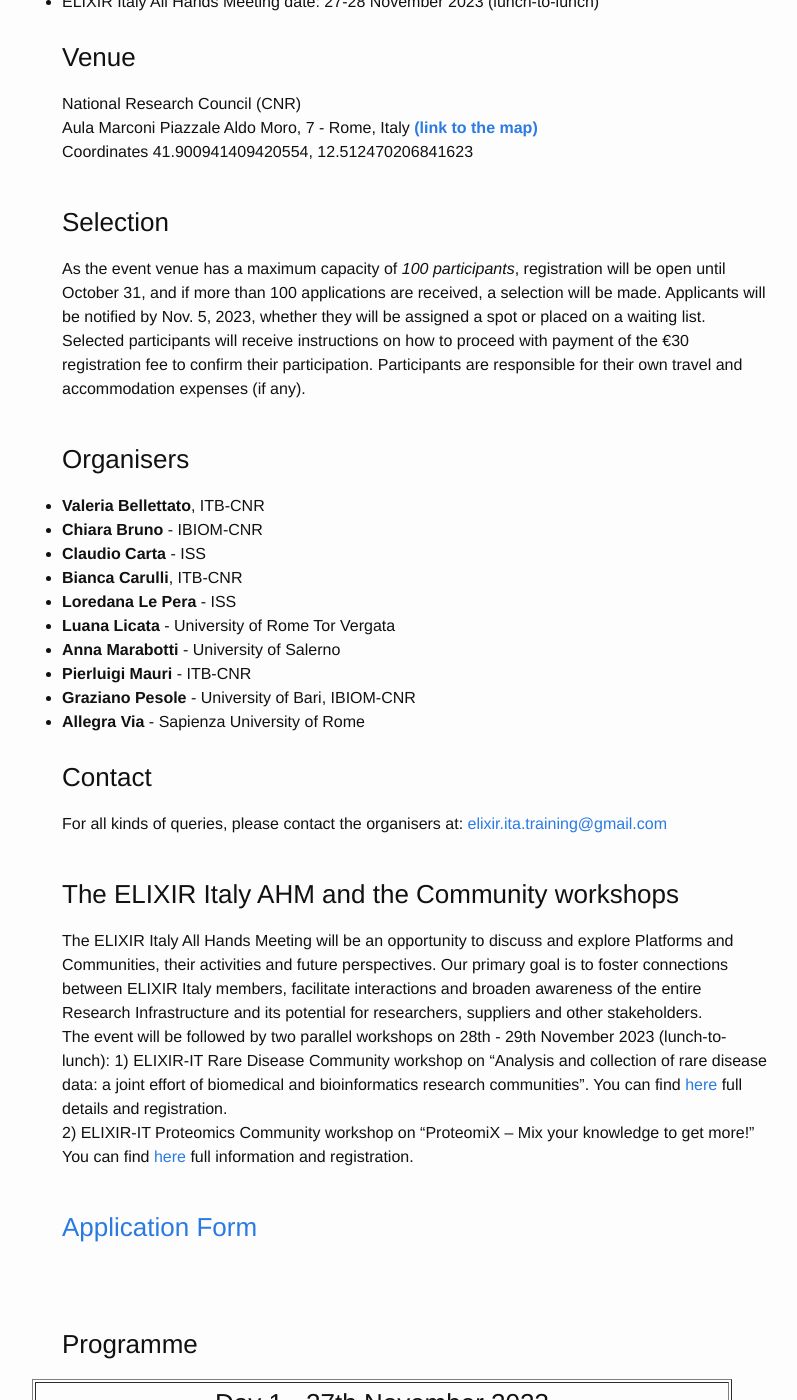
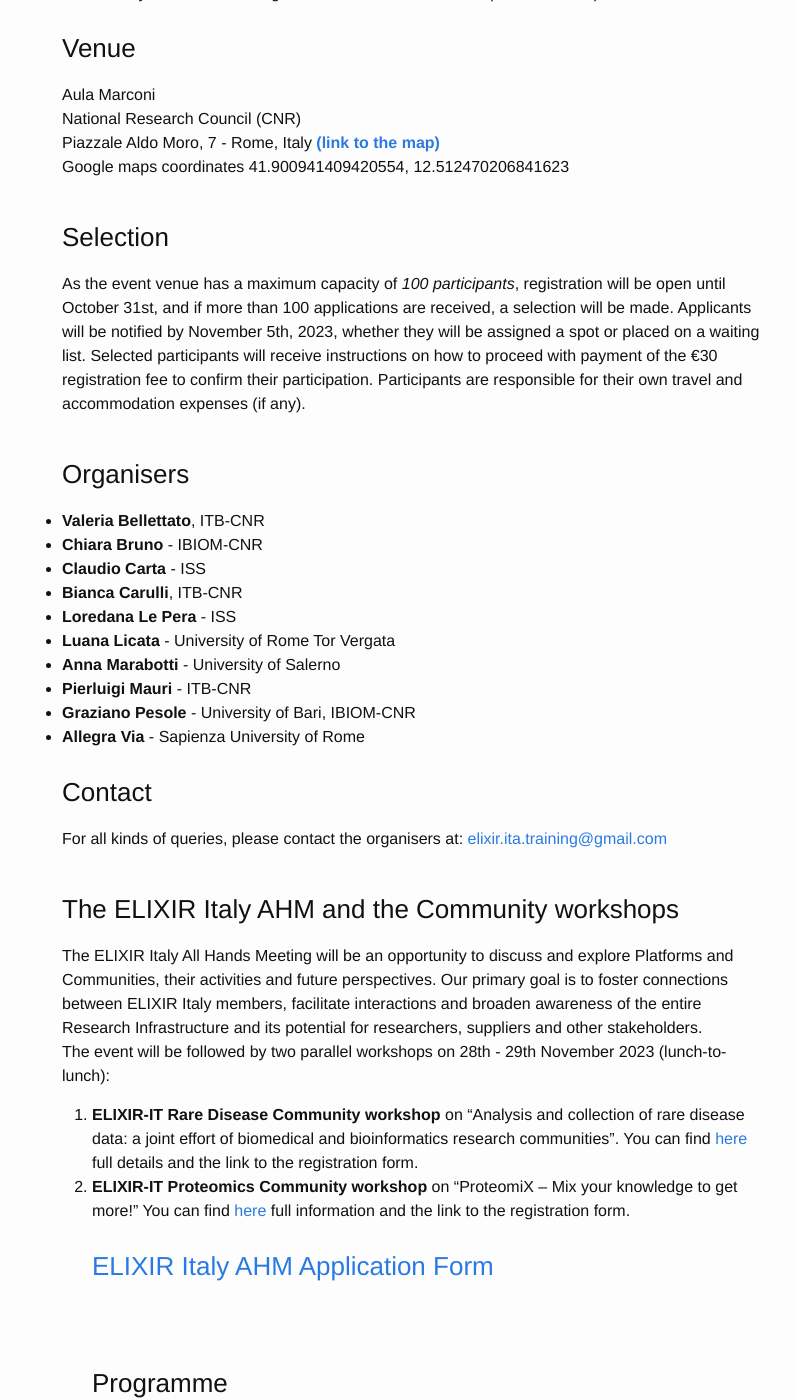
Before and after one commit to ELIXIR-IIB-training/website, a Jekyll site: the page built from _posts/2023-11-27-All_Hands_2023.md, in a window 1280 px wide and 1400 px high, scrolled down 821 px. Shown: the whole window, without its empty margins (238-1035 px from the left). Built offline with Jekyll 4.4.1, drawn with Linux system fonts in a browser that asks for light colours; some of the changed text lies outside the part shown.

Commit message:
Update 2023-11-27-All_Hands_2023.md

```diff
--- a/_posts/2023-11-27-All_Hands_2023.md
+++ b/_posts/2023-11-27-All_Hands_2023.md
@@ -14,22 +14,22 @@ description: The ELIXIR Italy All Hands Meeting will be an opportunity to discus
 </table>
 <br>
 <br>
-## Important Dates
-- Deadline for applications: **30th October 2023**
+### Important Dates
+- Deadline for applications: **31st October 2023**
 - Selected participants will be notified by: **5th November 2023**
 - ELIXIR Italy All Hands Meeting date: 27-28 November 2023 (lunch-to-lunch)
 <br>
 <br>
 ### Venue
-National Research Council (CNR)
+Aula Marconi <br>
+National Research Council (CNR) <br>
+Piazzale Aldo Moro, 7 - Rome, Italy [**(link to the map)**](https://maps.app.goo.gl/KK18cbgt6uyyRkt78)
 <br>
-Aula Marconi Piazzale Aldo Moro, 7 - Rome, Italy [**(link to the map)**](https://maps.app.goo.gl/KK18cbgt6uyyRkt78)
-<br>
-Coordinates 41.900941409420554, 12.512470206841623
+Google maps coordinates 41.900941409420554, 12.512470206841623
 <br>
 <br>
 ### Selection
-As the event venue has a maximum capacity of *100 participants*, registration will be open until October 31, and if more than 100 applications are received, a selection will be made. Applicants will be notified by Nov. 5, 2023, whether they will be assigned a spot or placed on a waiting list. Selected participants will receive instructions on how to proceed with payment of the €30 registration fee to confirm their participation. Participants are responsible for their own travel and accommodation expenses (if any).
+As the event venue has a maximum capacity of *100 participants*, registration will be open until October 31st, and if more than 100 applications are received, a selection will be made. Applicants will be notified by November 5th, 2023, whether they will be assigned a spot or placed on a waiting list. Selected participants will receive instructions on how to proceed with payment of the €30 registration fee to confirm their participation. Participants are responsible for their own travel and accommodation expenses (if any).
 <br>
 <br>
 ### Organisers
@@ -54,12 +54,12 @@ For all kinds of queries, please contact the organisers at:
 The ELIXIR Italy All Hands Meeting will be an opportunity to discuss and explore Platforms and Communities, their activities and future perspectives. Our primary goal is to foster connections between ELIXIR Italy members, facilitate interactions and broaden awareness of the entire Research Infrastructure and its potential for researchers, suppliers and other stakeholders.
 <br>
 The event will be followed by two parallel workshops on 28th - 29th November 2023 (lunch-to-lunch):
-1) ELIXIR-IT Rare Disease Community workshop on "Analysis and collection of rare disease data: a joint effort of biomedical and bioinformatics research communities". You can find [here](https://elixir-iib-training.github.io/website/2023/11/28/Workshop_RD.html) full details and registration.
+1. **ELIXIR-IT Rare Disease Community workshop** on "Analysis and collection of rare disease data: a joint effort of biomedical and bioinformatics research communities". You can find [here](https://elixir-iib-training.github.io/website/2023/11/28/Workshop_RD.html) full details and the link to the registration form.
 <br>
-2) ELIXIR-IT Proteomics Community workshop on "ProteomiX – Mix your knowledge to get more!" You can find [here](https://elixir-iib-training.github.io/website/2023/11/28/ProteomiX.html) full information and registration.
+2. **ELIXIR-IT Proteomics Community workshop** on "ProteomiX – Mix your knowledge to get more!" You can find [here](https://elixir-iib-training.github.io/website/2023/11/28/ProteomiX.html) full information and the link to the registration form.
 <br>
 <br>
-### [Application Form](https://forms.gle/uH9eYFDaWZNJPNuG9)
+### [ELIXIR Italy AHM Application Form](https://forms.gle/uH9eYFDaWZNJPNuG9)
 <br>
 <br>
 ### Programme
```
